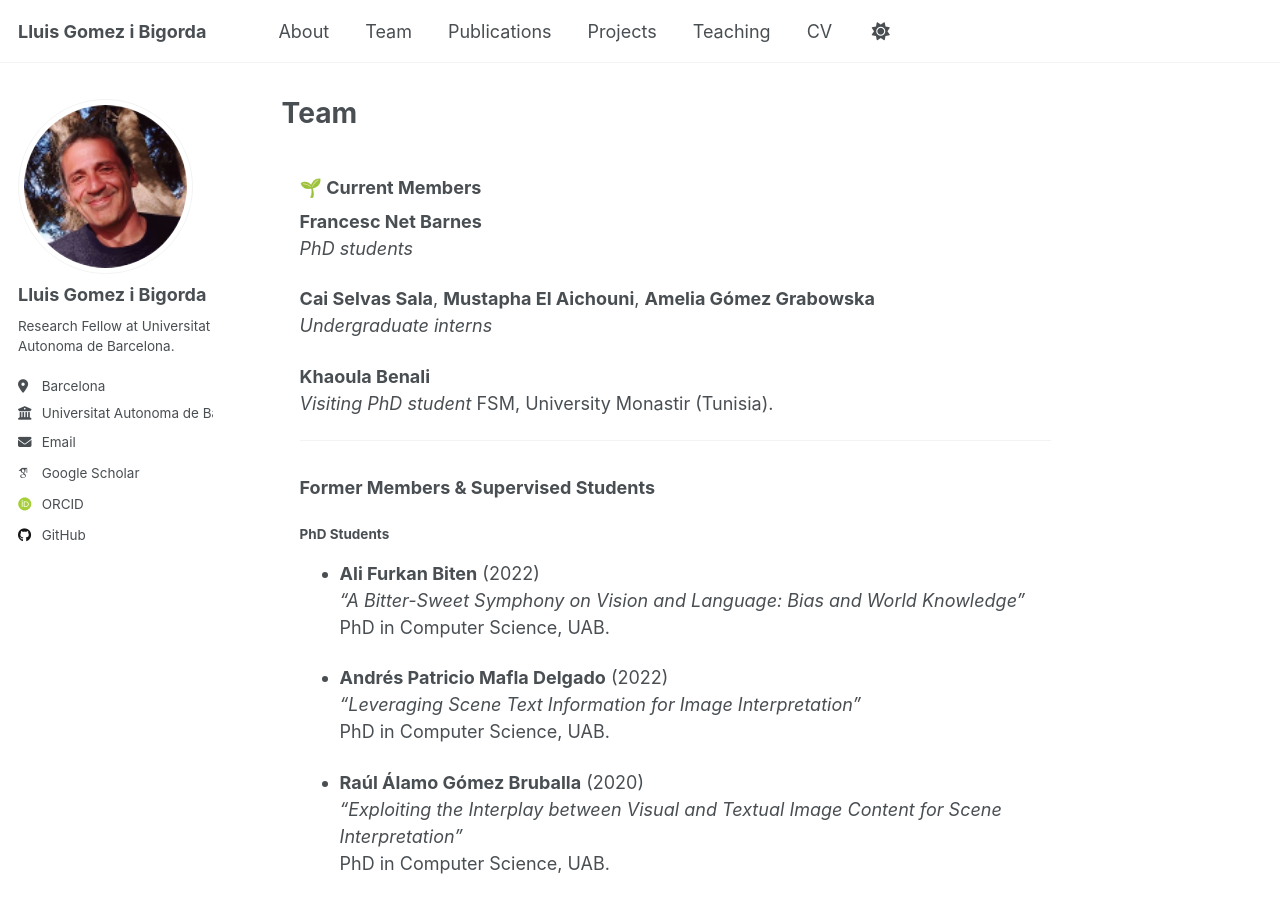
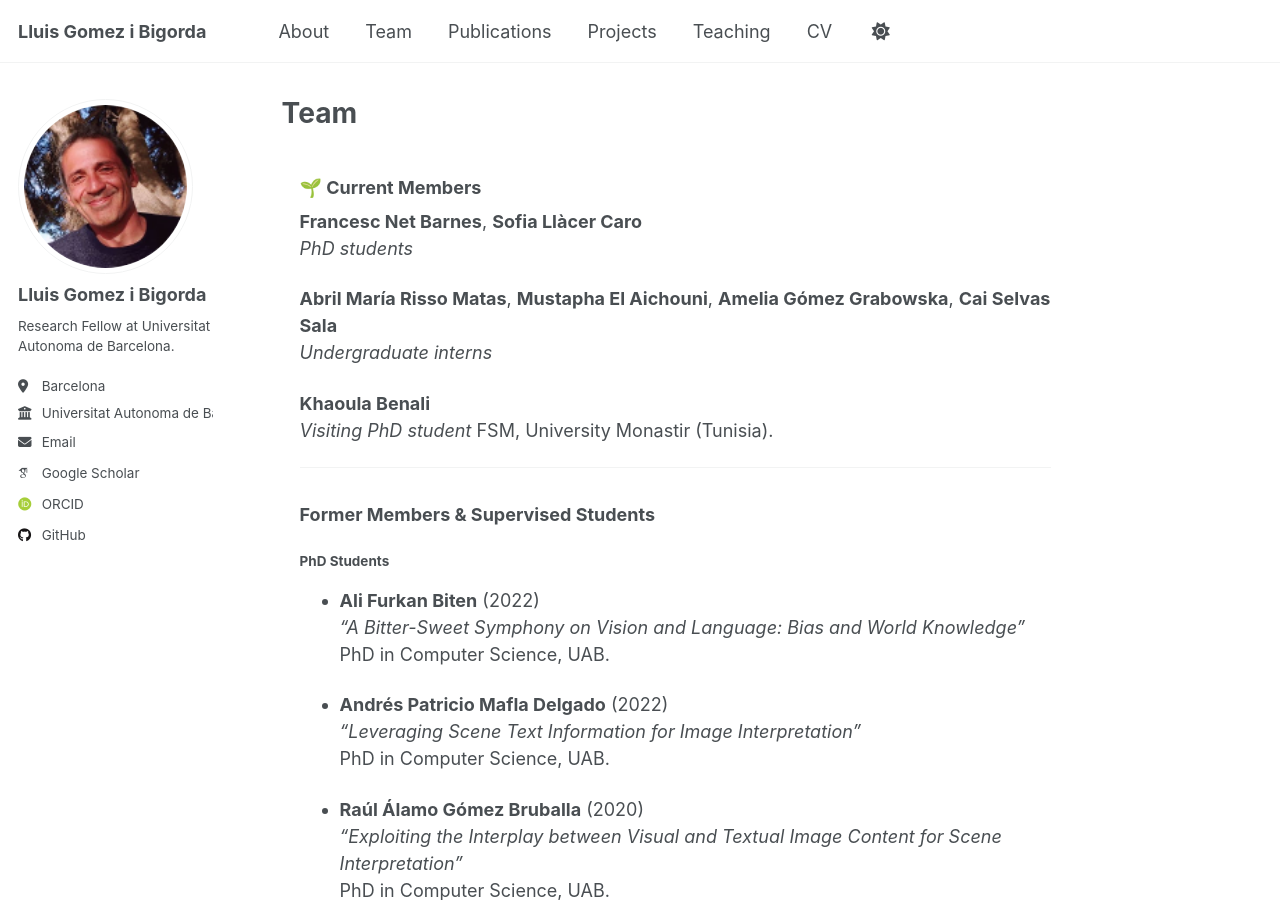
Before and after one commit to lluisgomez/lluisgomez.github.io, a Jekyll site: the page built from _pages/team.md, in a window 1280 px wide and 900 px high. Built offline with Jekyll 4.4.1, drawn with Linux system fonts in a browser that asks for light colours; some web fonts are replaced.

Commit message:
Update team.md

```diff
--- a/_pages/team.md
+++ b/_pages/team.md
@@ -6,10 +6,10 @@ permalink: /team/
 
 ### 🌱 Current Members
 
-**Francesc Net Barnes**
+**Francesc Net Barnes**, **Sofia Llàcer Caro**
 _PhD students_
 
-**Cai Selvas Sala**, **Mustapha El Aichouni**, **Amelia Gómez Grabowska**
+**Abril María Risso Matas**, **Mustapha El Aichouni**, **Amelia Gómez Grabowska**, **Cai Selvas Sala**
 _Undergraduate interns_
 
 **Khaoula Benali**
```
